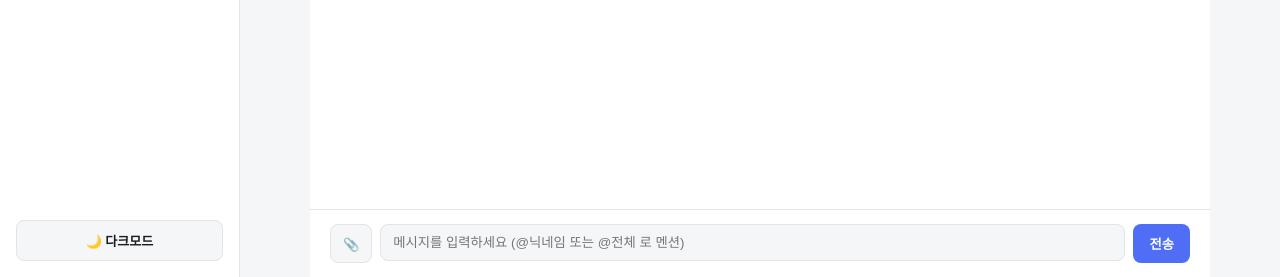
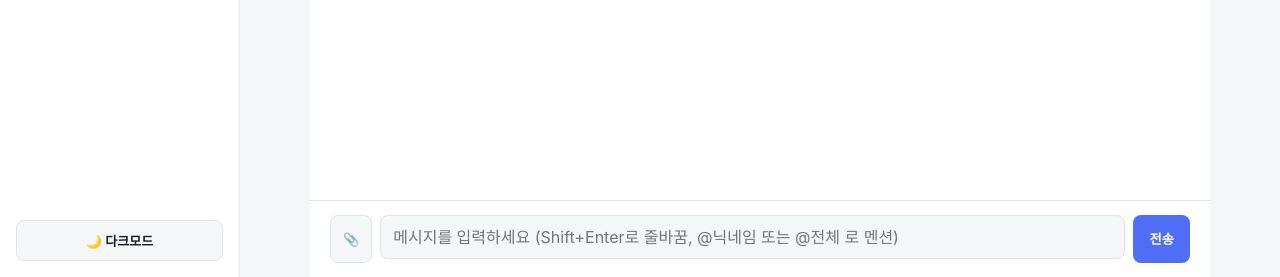
Before and after one commit to doun-min/AA, a Flask app: page /chat/1 in a window 1280 px wide. Shown: the part 523-800 px from the top of the page. Run offline with Flask 3, Linux system fonts and the light colour scheme; the visitor is signed in with stand-in values (Sample User, id 1); data comes from the database, SQL or seed files in the repository; data that the repository does not hold is empty.

Commit message:
line change

```diff
--- a/hello.py
+++ /dev/null
@@ -1 +0,0 @@
-print("Hello, World! This is a commit and push test.")
--- a/team-chat/db.py
+++ b/team-chat/db.py
@@ -344,6 +344,16 @@ def add_message(room_id, sender, type_, content=None, file_path=None, original_f
         )
         msg_id = cur.lastrowid
         return {"id": msg_id, "created_at": created_at}
+
+
+def get_original_filename(room_id, file_path):
+    with db_cursor() as cur:
+        cur.execute(
+            "SELECT original_filename FROM messages WHERE room_id=? AND file_path=?",
+            (room_id, file_path),
+        )
+        row = cur.fetchone()
+        return row["original_filename"] if row else None
 
 
 def list_messages(room_id, limit=200):
--- a/team-chat/static/css/style.css
+++ b/team-chat/static/css/style.css
@@ -155,7 +155,7 @@ button { font-family: inherit; }
 .message.me .msg-meta { justify-content: flex-end; }
 .msg-unread { color: #f5a623; font-size: 11px; font-weight: 700; }
 .msg-unread[hidden] { display: none; }
-.msg-body { background: var(--bg); border: 1px solid var(--border); border-radius: 12px; padding: 8px 12px; word-break: break-word; }
+.msg-body { background: var(--bg); border: 1px solid var(--border); border-radius: 12px; padding: 8px 12px; word-break: break-word; white-space: pre-wrap; }
 .message.me .msg-body { background: var(--primary); color: var(--primary-text); border-color: var(--primary); }
 .msg-image { max-width: 260px; border-radius: 8px; display: block; cursor: pointer; }
 
@@ -200,7 +200,11 @@ button { font-family: inherit; }
 .chat-page.drag-over .drag-overlay { display: flex; }
 
 .message-form { display: flex; gap: 8px; padding: 14px 20px; border-top: 1px solid var(--border); }
-.message-form input[type="text"] { width: 100%; padding: 10px 12px; border-radius: 8px; border: 1px solid var(--border); background: var(--bg); color: var(--text); box-sizing: border-box; }
+.message-form textarea {
+  width: 100%; padding: 10px 12px; border-radius: 8px; border: 1px solid var(--border);
+  background: var(--bg); color: var(--text); box-sizing: border-box; resize: none;
+  overflow-y: auto; max-height: 150px; line-height: 1.4; font-family: inherit; font-size: inherit;
+}
 .message-form button[type="submit"] {
   padding: 10px 16px; border-radius: 8px; border: none; background: var(--primary);
   color: var(--primary-text); font-weight: 600; cursor: pointer;
--- a/team-chat/static/js/chat.js
+++ b/team-chat/static/js/chat.js
@@ -408,23 +408,39 @@
   input.addEventListener("click", updateMentionSuggest);
   input.addEventListener("blur", () => setTimeout(closeMentionSuggest, 100));
 
+  function autoResizeInput() {
+    input.style.height = "auto";
+    input.style.height = input.scrollHeight + "px";
+  }
+  input.addEventListener("input", autoResizeInput);
+
   input.addEventListener("keydown", (e) => {
-    if (mentionSuggest.hidden) return;
+    if (!mentionSuggest.hidden) {
       const items = mentionSuggest.querySelectorAll("li");
-    if (!items.length) return;
+      if (items.length) {
         if (e.key === "ArrowDown") {
           e.preventDefault();
           setActiveItem(items, (mentionActiveIndex + 1) % items.length);
+          return;
         } else if (e.key === "ArrowUp") {
           e.preventDefault();
           setActiveItem(items, (mentionActiveIndex - 1 + items.length) % items.length);
+          return;
         } else if (e.key === "Enter" || e.key === "Tab") {
           if (mentionActiveIndex >= 0) {
             e.preventDefault();
             selectMention(items[mentionActiveIndex].dataset.name);
+            return;
           }
         } else if (e.key === "Escape") {
           closeMentionSuggest();
+          return;
+        }
+      }
+    }
+    if (e.key === "Enter" && !e.shiftKey) {
+      e.preventDefault();
+      form.requestSubmit();
     }
   });
 
@@ -434,6 +450,7 @@
     if (!text) return;
     socket.emit("send_message", { room_id: Number(roomId), text });
     input.value = "";
+    autoResizeInput();
     closeMentionSuggest();
   });
 
--- a/team-chat/templates/chat.html
+++ b/team-chat/templates/chat.html
@@ -57,7 +57,7 @@
     <button type="button" id="btn-attach" class="btn-secondary">📎</button>
     <div class="mention-input-wrap">
       <ul id="mention-suggest" class="mention-suggest" hidden></ul>
-      <input type="text" id="message-input" placeholder="메시지를 입력하세요 (@닉네임 또는 @전체 로 멘션)" autocomplete="off">
+      <textarea id="message-input" rows="1" placeholder="메시지를 입력하세요 (Shift+Enter로 줄바꿈, @닉네임 또는 @전체 로 멘션)" autocomplete="off"></textarea>
     </div>
     <button type="submit">전송</button>
   </form>
```
Also changed, not shown: team-chat/routes/files.py (+8 -1 lines). Lines whose indentation alone changed are shown as unchanged.
